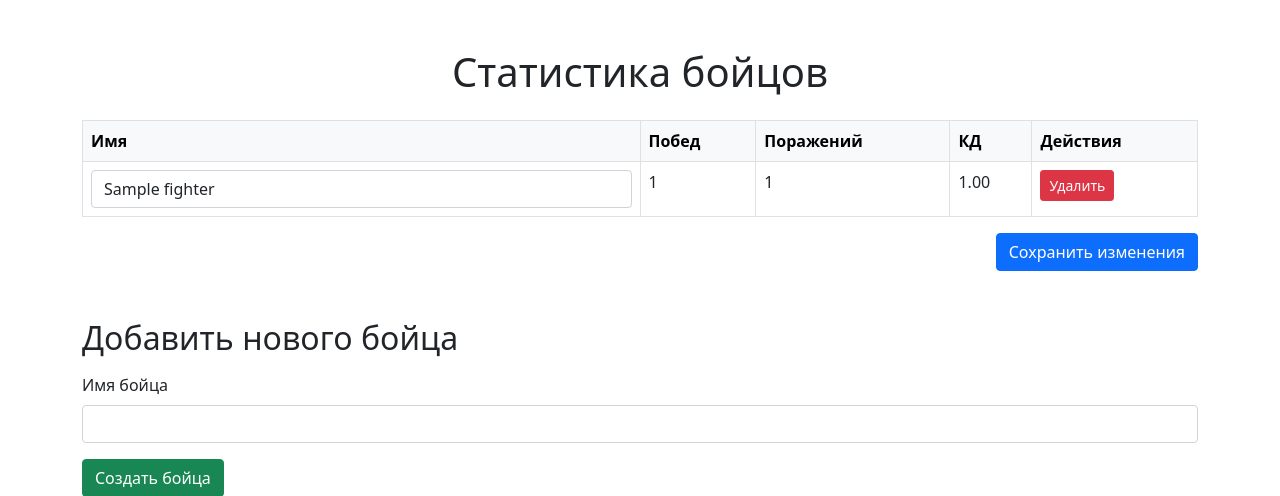
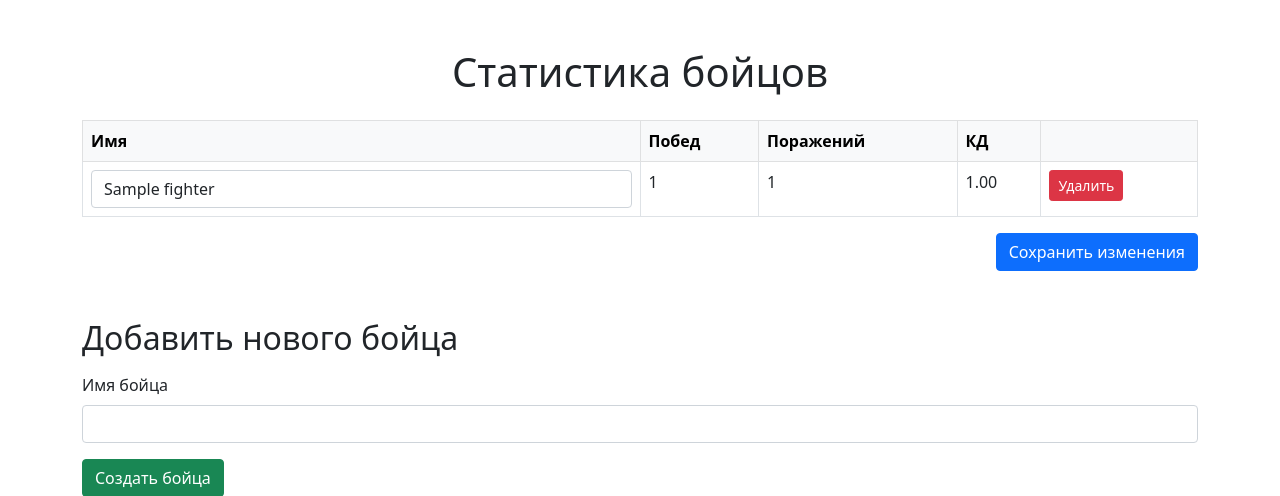
Before and after one commit to litowskiy/fighters_sql, a Flask app: page /main in a window 1280 px wide. Shown: the part 56-552 px from the top of the page. Run offline with Flask 3, Linux system fonts and the light colour scheme; the visitor is signed in with stand-in values (Sample User, id 1); tables that the repository leaves empty hold one stand-in row (values such as "Sample post").

Commit message:
Add files via upload

```diff
--- a/templates/main_sql.html
+++ b/templates/main_sql.html
@@ -23,9 +23,7 @@
                     <th>Побед</th>
                     <th>Поражений</th>
                     <th>КД</th>
-                    {% if session['role'] == 'admin' %}
-                        <th>Действия</th>
-                    {% endif %}
+                    <th></th>
                 </tr>
                 </thead>
                 <tbody>
```
